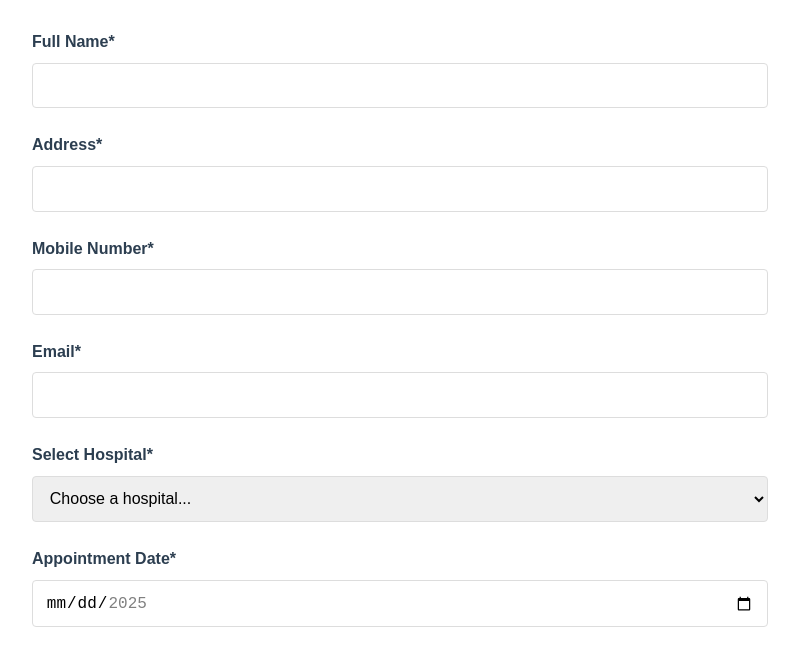
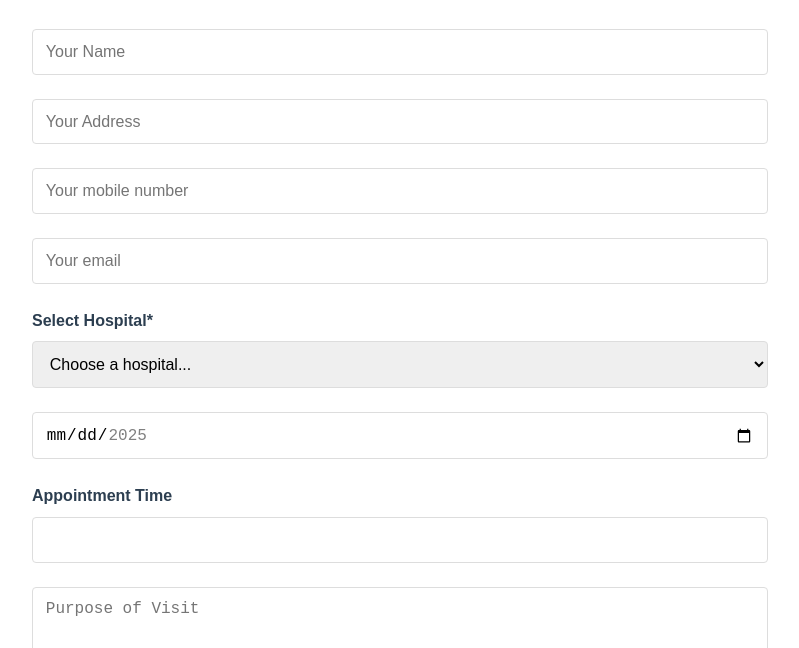
Before and after one commit to gastroandcolorectalcenter/appointment-system, a plain HTML site: page index.html in a window 1280 px wide. Shown: the part 118-766 px from the top of the page, without its empty margins (240-1039 px from the left). Drawn offline with Linux system fonts and the light colour scheme.

Commit message:
Update index.html

```diff
--- a/index.html
+++ b/index.html
@@ -3,7 +3,7 @@
 <head>
     <meta charset="UTF-8">
     <meta name="viewport" content="width=device-width, initial-scale=1.0">
-    <title>Hospital Appointment Booking</title>
+    <title>Appointment Booking</title>
     <link rel="stylesheet" href="styles/main.css">
     <script src="https://www.google.com/recaptcha/api.js" async defer></script>
 </head>
@@ -12,38 +12,38 @@
         <h1>Book Your Appointment</h1>
         <form id="appointmentForm" method="POST">
             <div class="form-group">
-                <label for="name">Full Name*</label>
-                <input type="text" id="name" name="name" required>
+<!--                 <label for="name">Full Name*</label> -->
+                <input type="text" id="name" name="name" placeholder="Your Name" required>
             </div>
 
             <div class="form-group">
-                <label for="address">Address*</label>
-                <input type="text" id="address" name="address" required>
+<!--                 <label for="address">Address*</label> -->
+                <input type="text" id="address" name="address" placeholder="Your Address" required>
             </div>
 
             <div class="form-group">
-                <label for="mobile">Mobile Number*</label>
-                <input type="tel" id="mobile" name="mobile" required>
+<!--                 <label for="mobile">Mobile Number*</label> -->
+                <input type="tel" id="mobile" name="mobile" placeholder="Your mobile number" required>
             </div>
 
             <div class="form-group">
-                <label for="email">Email*</label>
-                <input type="email" id="email" name="email" required>
+<!--                 <label for="email">Email*</label> -->
+                <input type="email" id="email" name="email" placeholder="Your email" required>
             </div>
 
             <div class="form-group">
                 <label for="hospital">Select Hospital*</label>
                 <select id="hospital" name="hospital" required>
                     <option value="">Choose a hospital...</option>
-                    <option value="Sumeru">Sumeru Hospital Dhapakhel (Sun-Fri)</option>
-                    <option value="Vayodha">Vayodha Hospital (Sun, Tue, Thu)</option>
-                    <option value="Norvic">Norvic International Hospital (Wed, Fri)</option>
+                    <option value="Sumeru">Sumeru Hospital Dhapakhel (Available: Sun-Fri)</option>
+                    <option value="Vayodha">Vayodha Hospital (Available: Sun, Tue, & Thu)</option>
+                    <option value="Norvic">Norvic International Hospital (Available: Wed,& Fri)</option>
                 </select>
             </div>
 
             <div class="form-group">
-                <label for="appointmentDate">Appointment Date*</label>
-                <input type="date" id="appointmentDate" name="appointmentDate" required>
+<!--                 <label for="appointmentDate">Appointment Date*</label> -->
+                <input type="date" id="appointmentDate" name="appointmentDate" placeholder="Choose date of appointmemt" required>
             </div>
 
             <div class="form-group">
@@ -52,8 +52,8 @@
             </div>
 
             <div class="form-group">
-                <label for="purpose">Purpose of Visit*</label>
-                <textarea id="purpose" name="purpose" required></textarea>
+<!--                 <label for="purpose">Purpose of Visit*</label> -->
+                <textarea id="purpose" name="purpose" placeholder="Purpose of Visit" required></textarea>
             </div>
 
             <div class="form-group">
```
